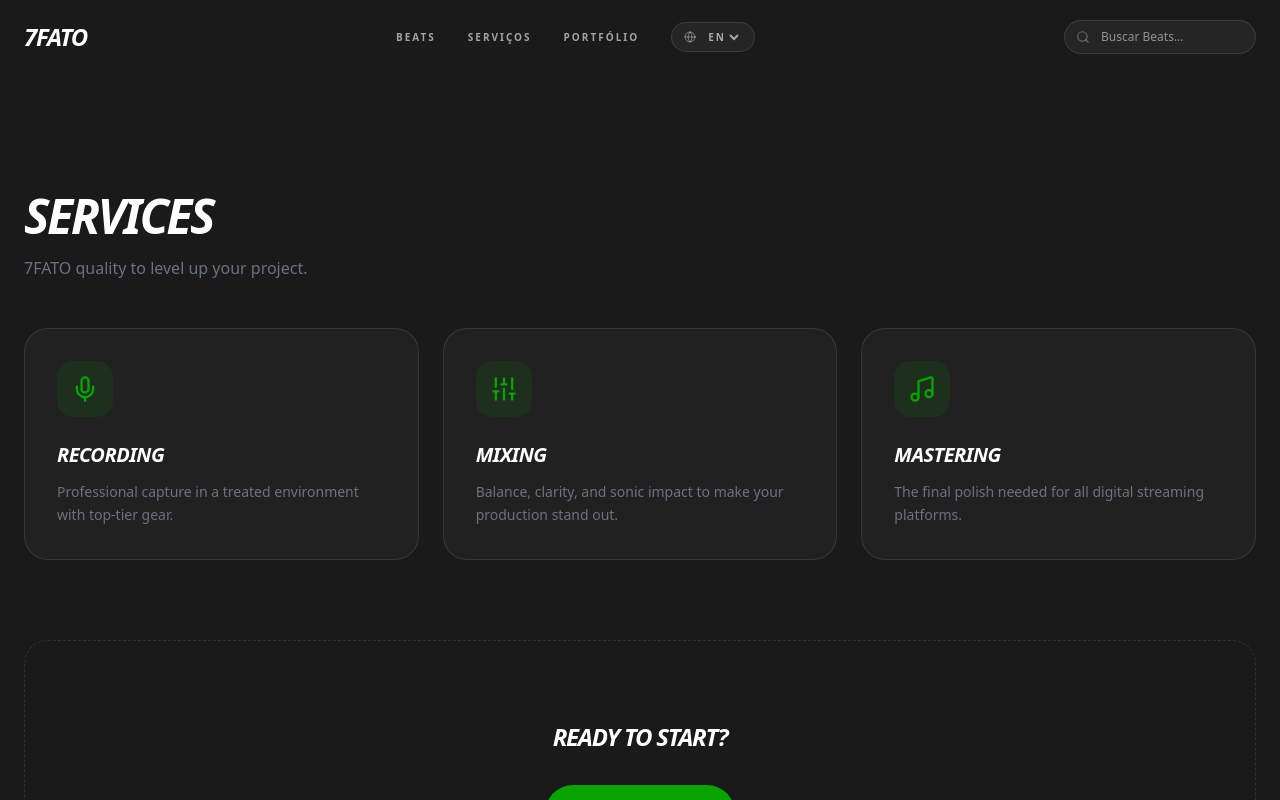
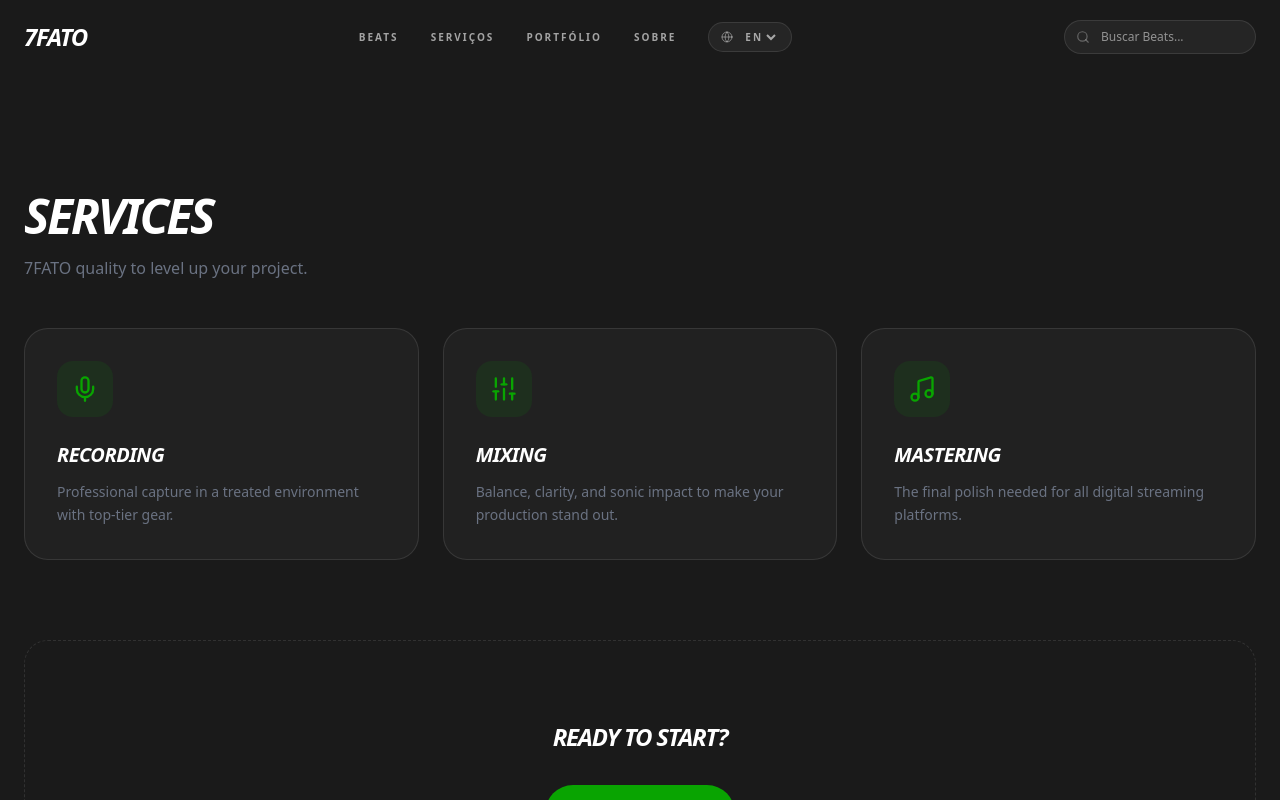
Before and after one commit to leonardosantana-tech/7fato, a Next.js app: page /en/servicos in a window 1280 px wide. Shown: the top 800 px of the page. Built offline with nearby package versions, Linux system fonts and the light colour scheme.

Commit message:
página sobre no navbar

```diff
--- a/src/components/layout/Header.tsx
+++ b/src/components/layout/Header.tsx
@@ -108,6 +108,13 @@ export default function Header() {
             Portfólio
           </Link>
 
+          <Link
+            href={`/${locale}/sobre`}
+            className="hover:text-white transition-colors"
+          >
+            Sobre
+          </Link>
+
           {/* 🌍 LANGUAGE */}
           <div className="flex items-center gap-2 bg-white/5 px-3 py-1.5 rounded-full border border-white/10">
             <Globe size={12} className="text-white/40" />
@@ -199,6 +206,10 @@ export default function Header() {
               onClick={() => setMenuOpen(false)}
             >
               Portfólio
+            </Link>
+
+            <Link href={`/${locale}/sobre`} onClick={() => setMenuOpen(false)}>
+              Sobre
             </Link>
 
             <div className="h-[1px] bg-white/10 my-4" />
```
